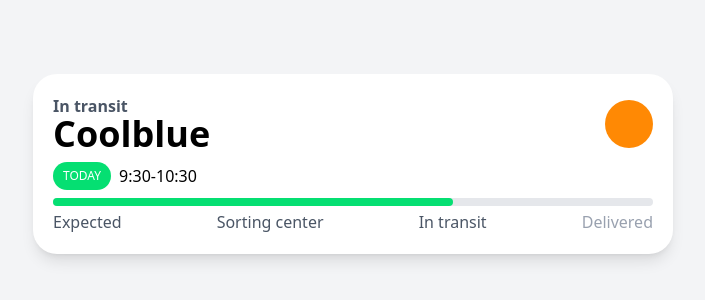
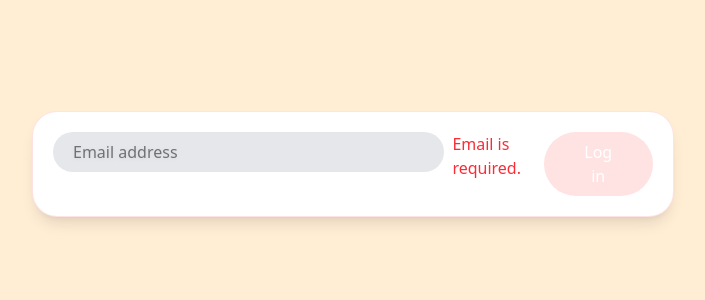
Before and after one commit to Jin1370/carrot-market, a Next.js app: page / in a window 1280 px wide. Shown: the part 236-536 px from the top of the page, without its empty margins (287-992 px from the left). Built offline with nearby package versions, Linux system fonts and the light colour scheme.

Commit message:
tailwind_login

```diff
--- a/app/page.tsx
+++ b/app/page.tsx
@@ -1,36 +1,19 @@
 export default function Home() {
     return (
-        <main className="bg-gray-100 h-screen flex items-center justify-center p-5 dark:bg-gray-700">
-            <div className="bg-white shadow-lg p-5 rounded-3xl w-full max-w-screen-sm dark:bg-gray-600">
-                <div className="flex justify-between items-center">
-                    <div className="flex flex-col">
-                        <span className="text-gray-600 font-semibold -mb-1 dark:text-gray-300">
-                            In transit
-                        </span>
-                        <span className="text-4xl font-semibold dark:text-white">
-                            Coolblue
-                        </span>
-                    </div>
-                    <div className="size-12 rounded-full bg-orange-400" />
-                </div>
-                <div className="my-2 flex items-center gap-2">
-                    <span className="bg-green-400 text-white uppercase px-2.5 py-1.5 text-xs font-medium rounded-full transition hover:bg-green-500 hover:scale-125">
-                        Today
-                    </span>
-                    <span className="dark:text-gray-100">9:30-10:30</span>
-                </div>
-                <div className="relative">
-                    <div className="bg-gray-200 absolute rounded-full w-full h-2" />
-                    <div className="bg-green-400 absolute rounded-full w-2/3 h-2" />
-                </div>
-                <div className="flex justify-between items-center mt-5 text-gray-600 dark:text-gray-300">
-                    <span>Expected</span>
-                    <span>Sorting center</span>
-                    <span>In transit</span>
-                    <span className="text-gray-400 dark:text-gray-500">
-                        Delivered
-                    </span>
-                </div>
+        <main className="bg-gray-100 sm:bg-red-100 md:bg-green-100 lg:bg-cyan-100 xl:bg-orange-100 2xl:bg-purple-100 h-screen flex items-center justify-center p-5">
+            <div className="bg-white shadow-lg p-5 rounded-3xl w-full max-w-screen-sm flex flex-col md:flex-row gap-2 *:outline-none ring ring-transparent transition-shadow has-[:invalid]:ring-red-100">
+                <input
+                    className="w-full rounded-full h-10 bg-gray-200 pl-5 ring ring-transparent focus:ring-green-500 focus:ring-offset-2 transition-shadow placeholder:drop-shadow invalid:focus:ring-red-500 peer"
+                    type="text"
+                    required
+                    placeholder="Email address"
+                />
+                <span className="text-red-500 font-medium hidden peer-invalid:block">
+                    Email is required.
+                </span>
+                <button className="text-white py-2 rounded-full active:scale-90 transition-transform font-medium md:px-10 bg-black peer-invalid:bg-red-100">
+                    Log in
+                </button>
             </div>
         </main>
     );
```
